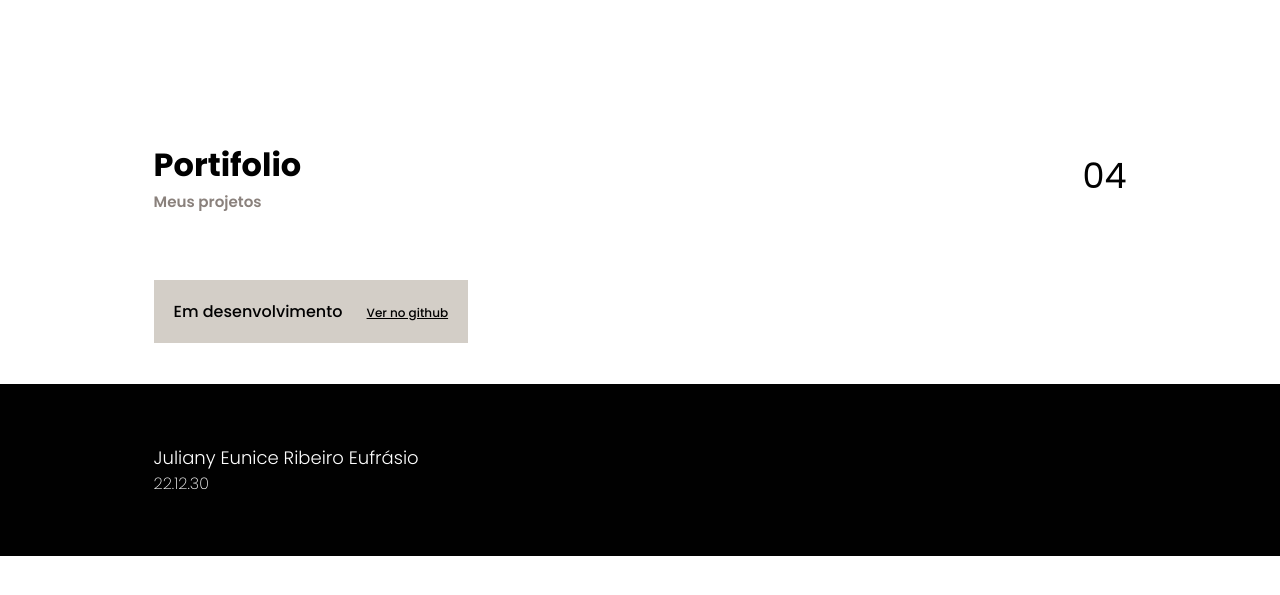
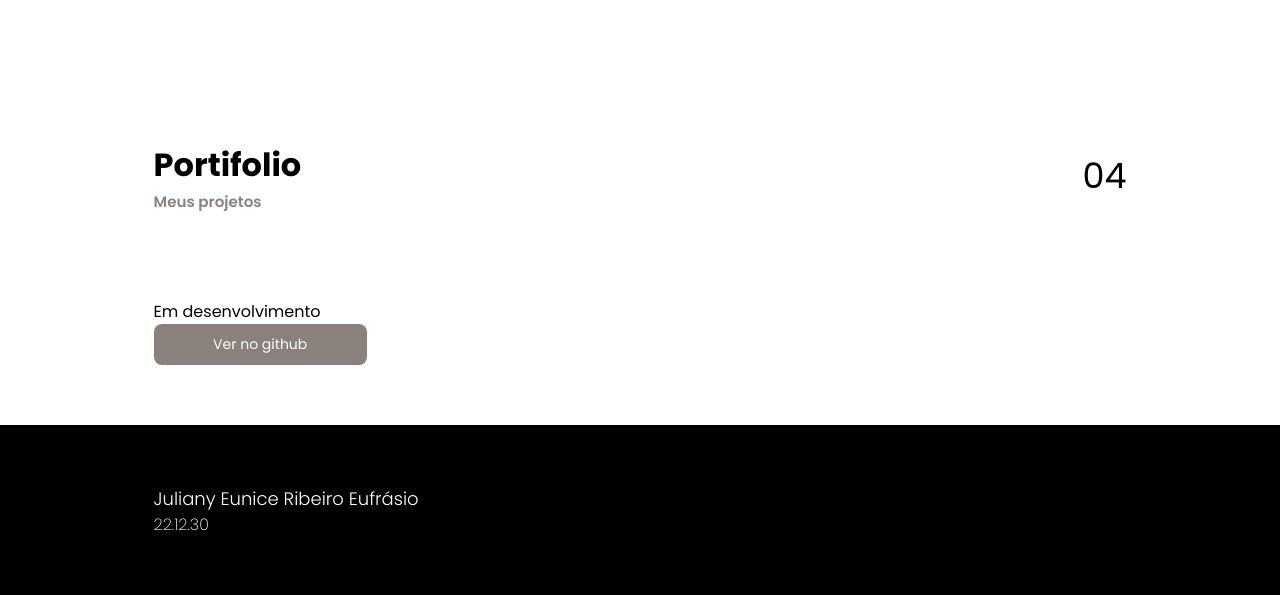
Before and after one commit to JulianyEufrasio/JulianyEufrasio.github.io, a plain HTML site: page index.html in a window 1280 px wide. Shown: the part 2042-2637 px from the top of the page. Before the commit the page ends 2598 px from the top, so only its background shows below. Drawn offline with nearby package versions, Linux system fonts and the light colour scheme.

Commit message:
Update style.css

```diff
--- a/css/style.css
+++ b/css/style.css
@@ -33,16 +33,13 @@ body{
     color: var(--text-color);
     overflow-x: hidden;
 }
-
 section{
     padding: 60px 12%;
     width: 100%;
 }
-
 a{
     text-decoration: none;
 }
-
 ul{
     list-style: none;
 }
@@ -50,16 +47,15 @@ ul{
 .titles{
     text-align: left;
 }
-
 .titles h2{
     font-size: 32px;
 }
-
 .titles span{
     color: var(--main-color);
     font-size: var(--sm-font);
     font-weight: 600;
 }
+
 /* navbar */
 nav{
     position: fixed;
@@ -76,24 +72,20 @@ nav{
     padding: 20px 12%;
     transition: 0.2s;
 }
-
 nav .logo{
     color: var(--text-color);
     font-weight: 500;
     font-size: 1.5rem;
     line-height: 1.5rem;
 }
-
 nav .logo span{
     font-size: .85rem;
     color: var(--main-color);
     font-weight: 400;
 }
-
 nav .navbar{
     display: flex;
 }
-
 nav .navbar a{
     color: var(--text-color);
     font-size: 1rem;
@@ -101,21 +93,14 @@ nav .navbar a{
     font-weight: 500;
     transition: .5s;
 }
-
-.port_none{
-    display: none;
-}
-
 nav .navbar a:hover{
     color: var(--hover);
 }
-
 .btn{
     background-color: var(--main-color);
     color: #fff !important;
     border-radius: 25px;
 }
-
 #bx-menu{
     display: none;
     font-size: 24px;
@@ -134,26 +119,21 @@ nav .navbar a:hover{
     align-items: center;
     gap: 1.5rem;
 }
-
 .home .home_img{
     order: 3;
 }
-
 .home .home_img img{
     width: 100%;
 }
-
 .home .social_links{
     display: flex;
     flex-direction: column;
 }
-
 .home .social_links a{
     font-size: 22px;
     color: var(--text-color);
     margin-bottom: 1.2rem;
 }
-
 .home .social_links a:hover{
     color: var(--hover);
 }
@@ -161,31 +141,26 @@ nav .navbar a:hover{
     font-weight: 500;
     font-size: var(--md-font);
 }
-
 .home .home_text h1{
     font-size: var(--xl-font);
 }
-
 .home .home_text h2{
     font-weight: 400;
     font-size: 1.2rem;
 }
-
 .home .home_text p{
     font-size: var(--sm-font);
     font-weight: 300;
     margin: .5rem 0;
     text-align: left;
 }
-
 .home .btn{
     display: inline-block;
     padding: 15px 20px;
     margin-top: .5rem;
     border-radius: 10px;
-    transition: .6s;
+    transition: .3s;
 }
-
 .home .btn:hover{
     background-color: transparent;
     border: var(--main-color) 1px solid;
@@ -197,7 +172,6 @@ nav .navbar a:hover{
     background-color: var(--third-color);
     min-width: 100%;
 }
-
 .summary{
     display: flex;
     align-items: center;
@@ -205,54 +179,35 @@ nav .navbar a:hover{
     position: relative;
     bottom: 35px;
 }
-
 .summary .index{
     font-size: 35px;
     position: relative;
     bottom: 30px;
 }
-
-/* .about .summary .line::after{
-    content: '';
-    position: absolute;
-    display: block;
-    width: 20%;
-    height: 2.5px;
-    background-color: var(--text-color);
-    bottom: 50px;
-    left: 45%;
-} */
-
 .about .about_content{
     display: grid;
     grid-template-columns: repeat(2, 1fr);
     gap: 1.5rem;
     margin-top: 2.5rem;
 }
-
 .about .about_content .about_img img{
     width: 90%;
 }
-
 .about .about_content .about_text p{
     text-align: justify;
     margin-bottom: 2rem;
 }
-
 .about .about_content .about_text .contact_info{
     margin: 1rem 0;
 }
-
 .about_text .contact_info .info{
     padding: .5rem;
     display: flex;
     align-items: center;
 }
-
 .about_text .contact_info .info a{
     color: var(--text-color);
 }
-
 .about_text .contact_info .info a:hover{
     color: var(--hover);
 }
@@ -268,27 +223,20 @@ nav .navbar a:hover{
     gap: 1.5rem;
     margin-top: 2.5rem;
 }
-
 .skills .skills_content .skills_img img{
     width: 90%;
 }
-
 .skills .skills_content .skills_img {
     order: 3;
 }
-
 .skills .skills_content .info_skills{
     width: 60%;
-    /* border: var(--third-color) 1px solid; */
     padding: 1.5rem;
-    /* border-radius: 15px; */
 }
-
 .skills .skills_content .info_skills .skill_title{
     font-weight: 500;
     font-size: 22px;
 }
-
 .skills .skills_content .info_skills .skill_title::after{
     background-color: var(--text-color);
     content: '';
@@ -297,7 +245,6 @@ nav .navbar a:hover{
     width: 150px;
     height: 2px;
 }
-
 .skills .skills_content .info_skills ul{
     margin-top: 20px;
 }
@@ -305,43 +252,57 @@ nav .navbar a:hover{
     padding-bottom: 5%;
     line-height: 1.2rem;
 }
-
 .skills .skills_content .info_skills ul li i{
     padding-right: 2%;
     font-size: 20px;
 }
-
 .skills .skills_content .info_skills ul li span{
     color: var(--main-color);
     font-size: .85rem;
 }
 
 /* portifolio */
-/* .portifolio{
-
-} */
-
 .portifolio .portifolio_content{
     margin-top: 2rem;
     display: grid;
-    grid-template-columns: 1fr;
-    gap: 2rem;
+    grid-template-columns: repeat(4, 1fr);
+    align-items: center;
+    gap: 2.5rem;
 }
-
-
-.portifolio .portifolio_content .alert span{
-    font-weight: 500;
-    background-color: var(--third-color);
-    padding: 20px;
+.portifolio .portifolio_content .project-card{
+    display: flex;
+    flex-direction: column;
+    justify-content: center;
+    gap: .6rem;
+    width: 100%;
+    max-width: 350px;
 }
-
-.portifolio .portifolio_content .alert span a{
-    color: var(--text-color);
-    font-size: 12px;
-    padding-left: 20px;
-    text-decoration: underline !important;
+.portifolio .portifolio_content h4{
+    font-size: var(--sm-font);
+    font-weight: 600;
 }
-
+.portifolio .portifolio_content p{
+    font-size: .85rem;
+    text-align: justify;
+}
+.portifolio .portifolio_content a{
+    display: flex;
+    flex-direction: column;
+    align-items: center;
+    font-size: 14px;
+    color: #fff;
+    background-color: var(--main-color);
+    width: 100%;
+    max-width: 300px;
+    border-radius: 8px;
+    padding: 10px 28px;
+    transition: .3s;
+}
+.portifolio .portifolio_content a:hover{
+    background-color: transparent;
+    border: var(--main-color) 1px solid;
+    color: var(--main-color) !important;
+}
 /* footer */
 .footer{
     background-color: var(--text-color);
@@ -352,26 +313,14 @@ nav .navbar a:hover{
     min-height: 20vh;
 
 }
-
 .footer .footer_info{
     display: flex;
     flex-direction: column;
 }
-
 .footer .footer_info h2{
     font-weight: 300;
     font-size: 18px;
 }
-
 .footer .footer_info span{
     font-weight: 200;
 }
-
-/* .footer .footer_info a{
-    font-weight: 300;
-    font-size: 15px;
-    color: #fff;
-    position: absolute;
-    left: 85%;
-    bottom: 50px;
-} */
```
